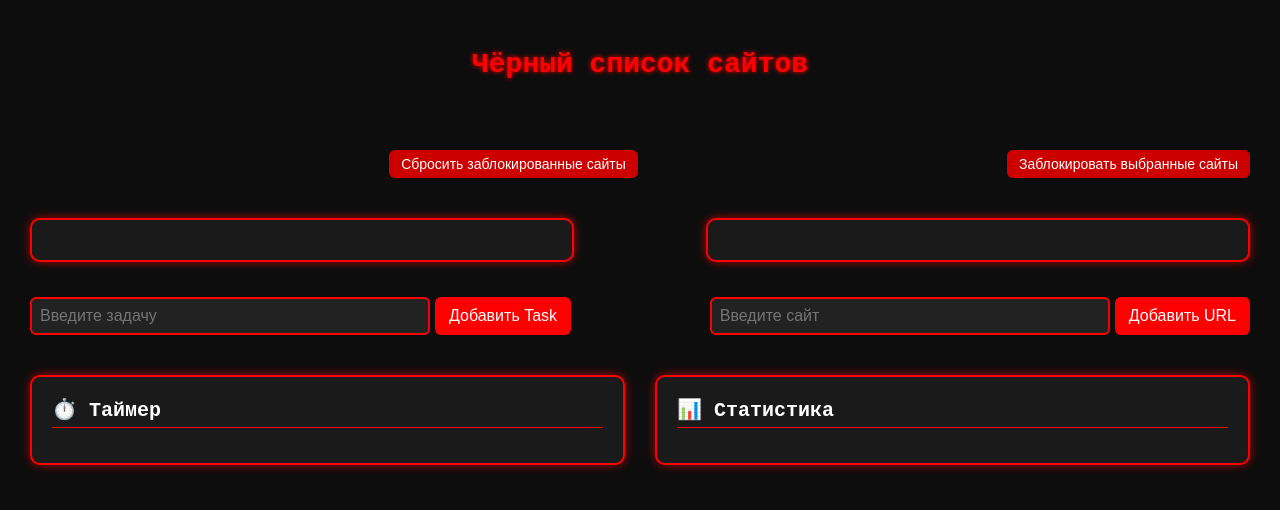
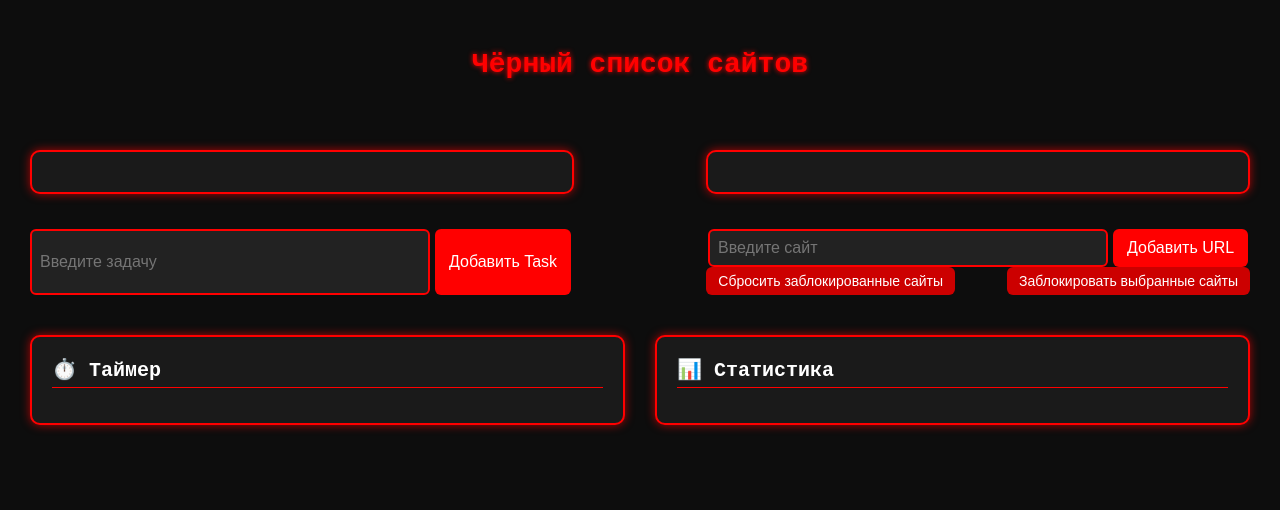
Before and after one commit to Dimas1k3/UniProject, a plain HTML site: page web/index.html in a window 1280 px wide. Drawn offline with Linux system fonts and the light colour scheme.

Commit message:
file organisation

```diff
--- a/web/style.css
+++ b/web/css/style.css
@@ -220,3 +220,19 @@ button:hover {
     text-align: center;
     box-shadow: 0 0 20px #ff0000aa;
 }
+
+#btn-container {
+    display: flex;
+    gap: 10px;
+    justify-content: flex-end;
+    align-items: center;
+}
+
+#resetBlockedSitesBtn {
+    margin: 0;
+    margin-right: 42px;
+}
+
+#blockSitesBtn {
+    margin: 0;
+}
--- a/web/index.html
+++ b/web/index.html
@@ -3,33 +3,32 @@
 <head>
     <meta charset="UTF-8">
     <title>Антипрокрастинатор</title>
-    <link rel="stylesheet" href="style.css">
+    <link rel="stylesheet" href="./css/style.css">
 </head>
 <body>
     <h1>Чёрный список сайтов</h1>
-
-    <div id="btn-container" style="display: flex; gap: 10px;">
-        <button id="resetBlockedSitesBtn" class="controlBtn">Сбросить заблокированные сайты</button>
-        <button id="blockSitesBtn" class="controlBtn">Заблокировать выбранные сайты</button>
-    </div>
 
     <div id="upper-container">
         <div class="panel" id="task-container"></div>
 
         <div class="panel" id="site-container"></div>
+        <div class="panel" id="app-container" style="display: none;"></div>
 
         <div id="add-task-form" class="form-row">
             <input type="text" id="newTaskInput" class="input" placeholder="Введите задачу">
             <button id="addTaskBtn">Добавить Task</button>
         </div>
 
-        <div id="add-url-form" class="form-row">
-            <input type="text" id="newSiteInput" class="input" placeholder="Введите сайт">
-            <button id="addSiteBtn">Добавить URL</button>
-        </div>
+        <div id="control-container">
+            <div id="add-url-form" class="form-row">
+                <input type="text" id="newSiteInput" class="input" placeholder="Введите сайт">
+                <button id="addSiteBtn">Добавить URL</button>
+            </div>
 
-        <div class="panel" id="app-container" style="display: none;">
-            <h2>💻 Блокировка приложений</h2>
+            <div id="btn-container" style="display: flex; gap: 10px;">
+                <button id="resetBlockedSitesBtn" class="controlBtn">Сбросить заблокированные сайты</button>
+                <button id="blockSitesBtn" class="controlBtn">Заблокировать выбранные сайты</button>
+            </div>
         </div>
     </div>
 
@@ -54,6 +53,6 @@
 
     <div id="siteErrMsg" style="display: none;"> Выберите хотя бы один сайт для блокировки</div>
 
-    <script type="module" src="main.js"></script>
+    <script type="module" src="./js/main.js"></script>
 </body>
 </html>
```
Also changed, not shown: web/js/handlers.js (renamed from web/handlers.js), web/js/main.js (renamed from web/main.js), web/js/sitesAppsScript.js (renamed from web/sitesAppsScript.js), web/js/storage.js (renamed from web/storage.js), web/js/tasksScript.js (renamed from web/tasksScript.js), 1 other file.
